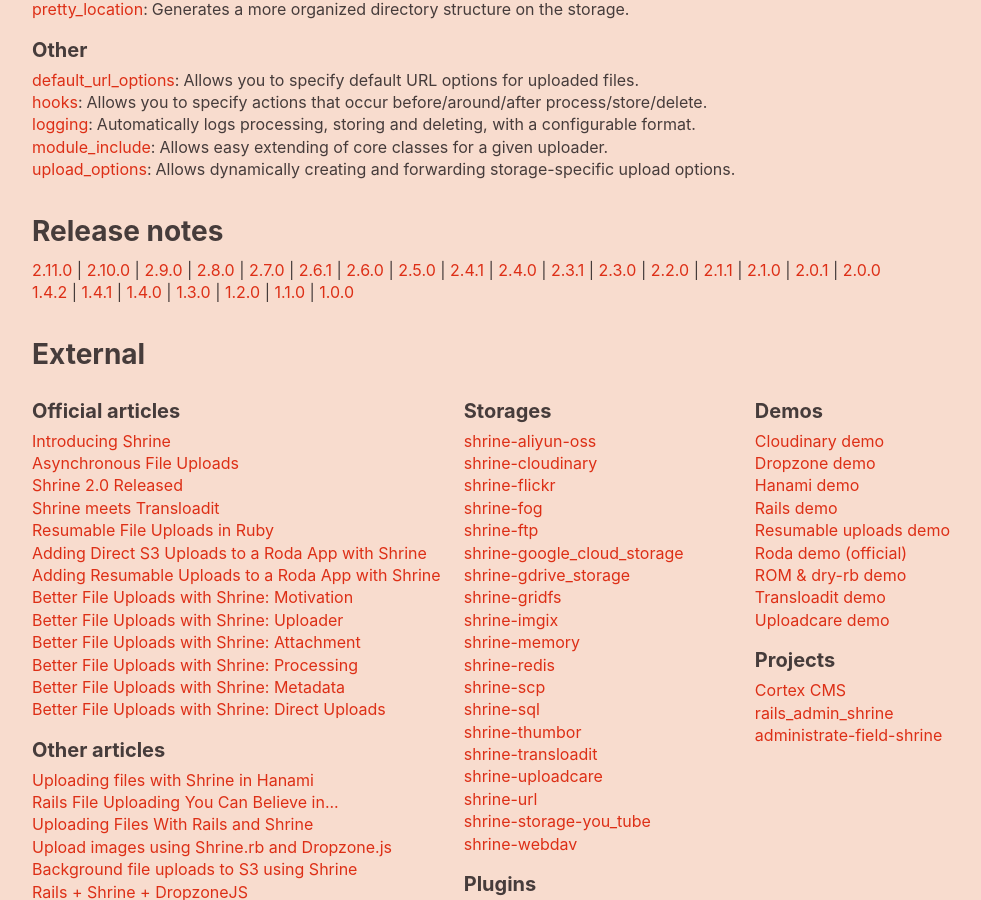
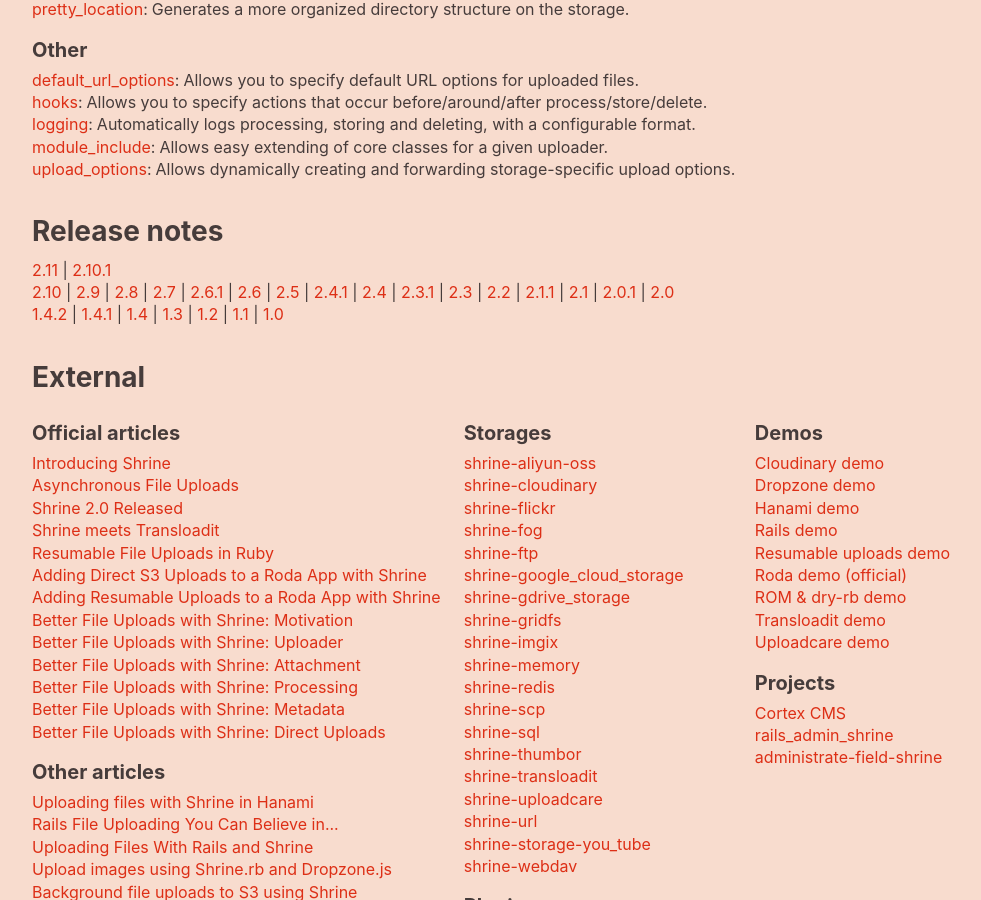
Before and after one commit to avinashcodeer/Romenics, a Jekyll site: the page built from www/index.html, in a window 1280 px wide and 900 px high, scrolled down 1736 px. Shown: the whole window, without its empty margins (106-1087 px from the left). Built offline with Jekyll 4.4.1, drawn with Linux system fonts in a browser that asks for light colours; emoji names are drawn with the system emoji font; some of the changed text lies outside the part shown.

Commit message:
Update the release notes on the website
Since most of the versions update the minor version, we can omit the
patch version if it's 0.

We also break the line at 10 versions, to prevent if from being too
long.

We also add the missing 2.10.1 release notes.

```diff
--- a/www/_data/versions.yml
+++ b/www/_data/versions.yml
@@ -1,54 +1,58 @@
 -
   -
-    name: "2.11.0"
+    name: "2.11"
     path: "2_11_0_md.html"
   -
-    name: "2.10.0"
+    name: "2.10.1"
+    path: "2_10_1_md.html"
+-
+  -
+    name: "2.10"
     path: "2_10_0_md.html"
   -
-    name: "2.9.0"
+    name: "2.9"
     path: "2_9_0_md.html"
   -
-    name: "2.8.0"
+    name: "2.8"
     path: "2_8_0_md.html"
   -
-    name: "2.7.0"
+    name: "2.7"
     path: "2_7_0_md.html"
   -
     name: "2.6.1"
     path: "2_6_1_md.html"
   -
-    name: "2.6.0"
+    name: "2.6"
     path: "2_6_0_md.html"
   -
-    name: "2.5.0"
+    name: "2.5"
     path: "2_5_0_md.html"
   -
     name: "2.4.1"
     path: "2_4_1_md.html"
   -
-    name: "2.4.0"
+    name: "2.4"
     path: "2_4_0_md.html"
   -
     name: "2.3.1"
     path: "2_3_1_md.html"
   -
-    name: "2.3.0"
+    name: "2.3"
     path: "2_3_0_md.html"
   -
-    name: "2.2.0"
+    name: "2.2"
     path: "2_2_0_md.html"
   -
     name: "2.1.1"
     path: "2_1_1_md.html"
   -
-    name: "2.1.0"
+    name: "2.1"
     path: "2_1_0_md.html"
   -
     name: "2.0.1"
     path: "2_0_1_md.html"
   -
-    name: "2.0.0"
+    name: "2.0"
     path: "2_0_0_md.html"
 -
   -
@@ -58,17 +62,17 @@
     name: "1.4.1"
     path: "1_4_1_md.html"
   -
-    name: "1.4.0"
+    name: "1.4"
     path: "1_4_0_md.html"
   -
-    name: "1.3.0"
+    name: "1.3"
     path: "1_3_0_md.html"
   -
-    name: "1.2.0"
+    name: "1.2"
     path: "1_2_0_md.html"
   -
-    name: "1.1.0"
+    name: "1.1"
     path: "1_1_0_md.html"
   -
-    name: "1.0.0"
+    name: "1.0"
     path: "1_0_0_md.html"
```
Also changed, not shown: doc/creating_storages.md (+1 -1 lines), doc/release_notes/2.10.1.md (added, +6 -0 lines).
